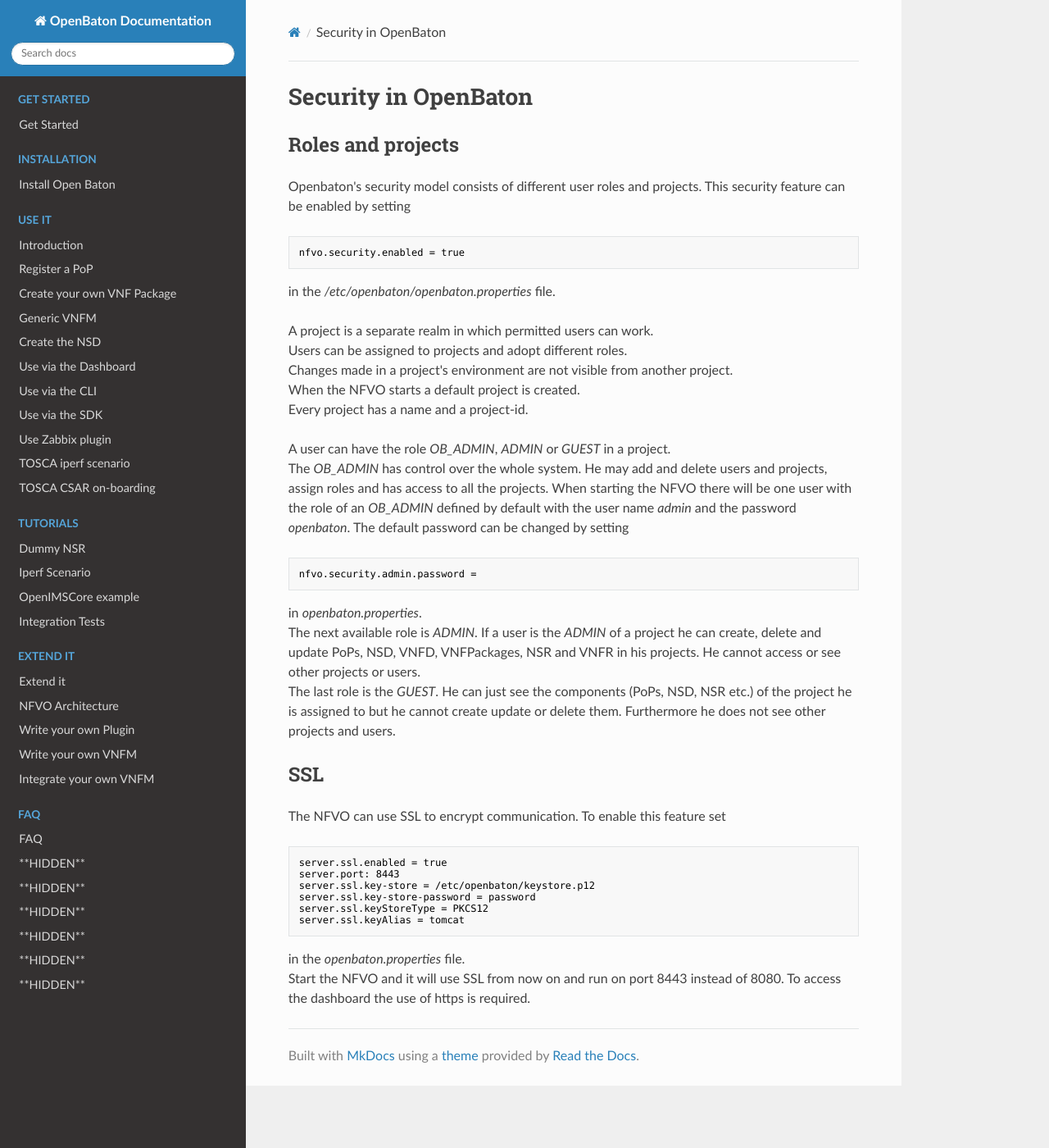
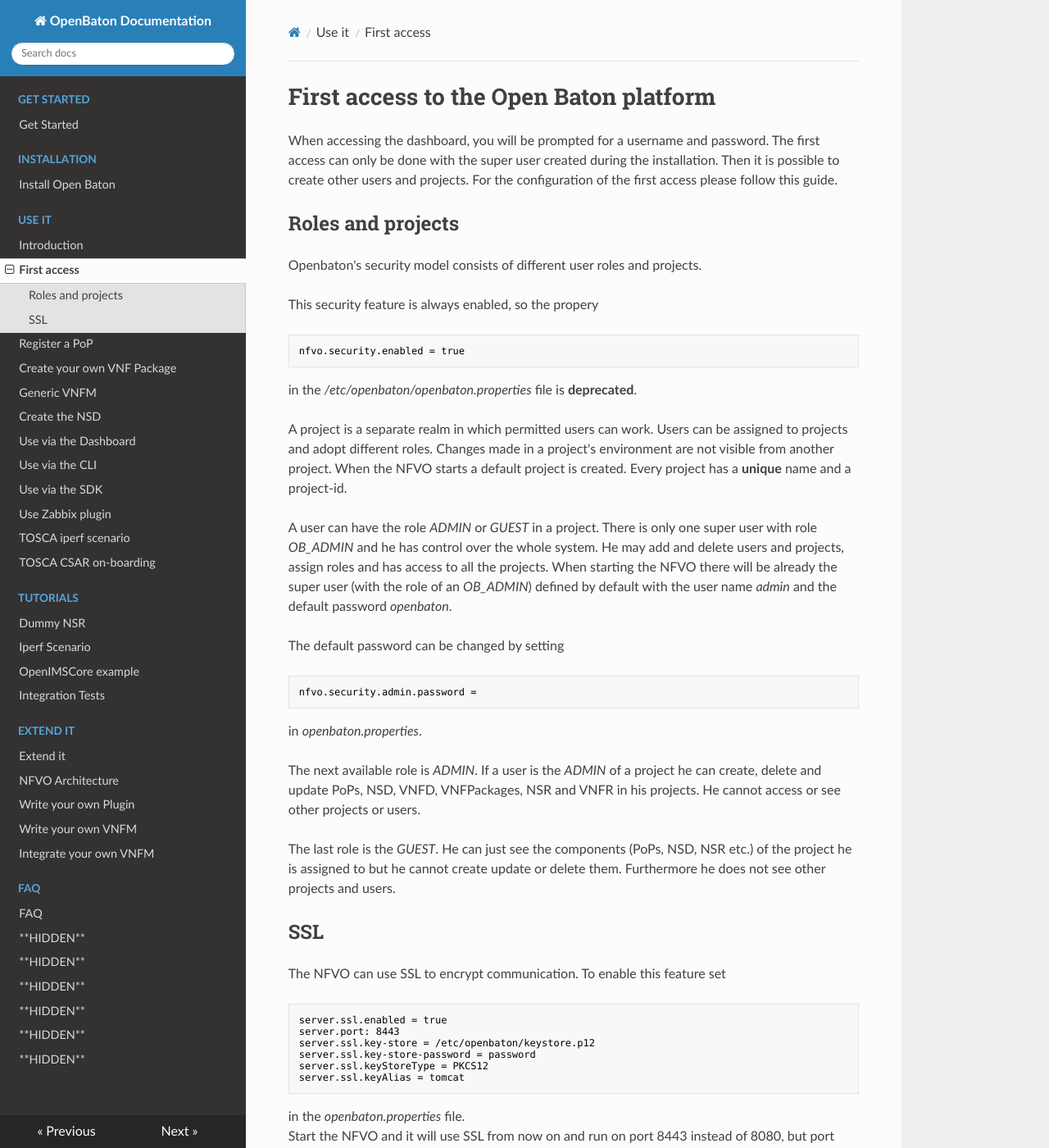
Before and after one commit to openbaton/docs, an MkDocs documentation site: the page built from docs/security.md, in a window 1280 px wide and 1400 px high. Shown: the whole window at 82% size. Built offline with MkDocs 1.6.1, drawn with Linux system fonts in a browser that asks for light colours; nearby versions of some CDN libraries; old or Windows-style settings are respelled for this version of MkDocs; some of the changed text lies outside the part shown.

Commit message:
Imp: add security page and update old dependency

````diff
--- a/docs/security.md
+++ b/docs/security.md
@@ -1,33 +1,32 @@
-# Security in OpenBaton
+# First access to the Open Baton platform
+
+When accessing the dashboard, you will be prompted for a username and password. The first access can only be done with the super user created during the installation. Then it is possible to create other users and projects. For the configuration of the first access please follow this guide.
 
 ## Roles and projects
 
 Openbaton's security model consists of different user roles and projects.
-This security feature can be enabled by setting
+
+This security feature is always enabled, so the propery
+
 ```properties
 nfvo.security.enabled = true
 ```
-in the */etc/openbaton/openbaton.properties* file.
 
-A project is a separate realm in which permitted users can work.
-Users can be assigned to projects and adopt different roles.
-Changes made in a project's environment are not visible from another project.
-When the NFVO starts a default project is created.
-Every project has a name and a project-id.
+in the */etc/openbaton/openbaton.properties* file is **deprecated**.
 
-A user can have the role *OB_ADMIN*, *ADMIN* or *GUEST* in a project.
-The *OB_ADMIN* has control over the whole system. He may add and delete users and projects, assign roles and has access to all the projects.
-When starting the NFVO there will be one user with the role of an *OB_ADMIN* defined by default with the user name *admin* and the password *openbaton*.
+A project is a separate realm in which permitted users can work. Users can be assigned to projects and adopt different roles. Changes made in a project's environment are not visible from another project. When the NFVO starts a default project is created. Every project has a **unique** name and a project-id.
+
+A user can have the role *ADMIN* or *GUEST* in a project. There is only one super user with role *OB_ADMIN* and he has control over the whole system. He may add and delete users and projects, assign roles and has access to all the projects. When starting the NFVO there will be already the super user (with the role of an *OB_ADMIN*) defined by default with the user name *admin* and the default password *openbaton*.
+
 The default password can be changed by setting
 ```properties
 nfvo.security.admin.password =
 ```
 in *openbaton.properties*.
-The next available role is *ADMIN*. If a user is the *ADMIN* of a project he can create, delete and update PoPs, NSD, VNFD, VNFPackages, NSR and VNFR in his projects.
-He cannot access or see other projects or users.
-The last role is the *GUEST*. He can just see the components (PoPs, NSD, NSR etc.) of the project he is assigned to but he cannot create update or delete them.
-Furthermore he does not see other projects and users.
 
+The next available role is *ADMIN*. If a user is the *ADMIN* of a project he can create, delete and update PoPs, NSD, VNFD, VNFPackages, NSR and VNFR in his projects. He cannot access or see other projects or users.
+
+The last role is the *GUEST*. He can just see the components (PoPs, NSD, NSR etc.) of the project he is assigned to but he cannot create update or delete them. Furthermore he does not see other projects and users.
 
 ## SSL
 
@@ -41,9 +40,7 @@
 server.ssl.keyAlias = tomcat
 ```
 in the *openbaton.properties* file.
-Start the NFVO and it will use SSL from now on and run on port 8443 instead of 8080. To access the dashboard the use of https is required.
-
-
+Start the NFVO and it will use SSL from now on and run on port 8443 instead of 8080, but port 8080 is redirected to 8443. To access the dashboard the use of https is required.
 
 <!---
 Script for open external links in a new tab
--- a/mkdocs.yml
+++ b/mkdocs.yml
@@ -3,6 +3,7 @@
 - ['index.md', 'Get Started', 'Get Started']
 - ['nfvo-installation.md', 'Installation', 'Install Open Baton']
 - ['use.md', 'Use it', 'Introduction']
+- ['security.md', 'Use it', 'First access']
 - ['vim-instance.md', 'Use it', 'Register a PoP']
 - ['vnfpackage.md', 'Use it', 'Create your own VNF Package']
 - ['vnfm-generic.md', 'Use it', 'Generic VNFM']
````
Also changed, not shown: docs/nfvo-installation.md (+8 -3 lines), docs/nfvo-sdk.md (+1 -1 lines), docs/vim-plugin.md (+1 -1 lines), docs/vnfm-how-to-write.md (+4 -4 lines).
